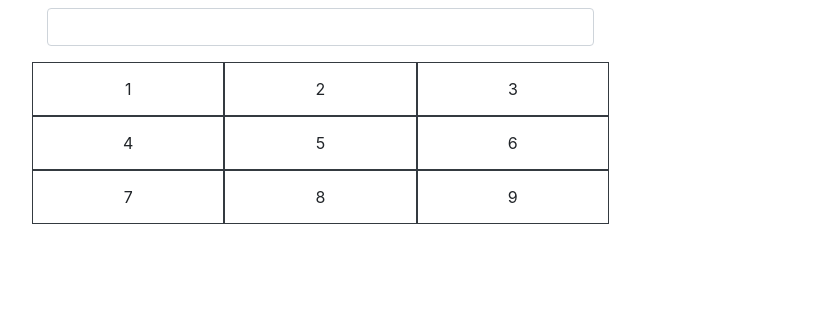
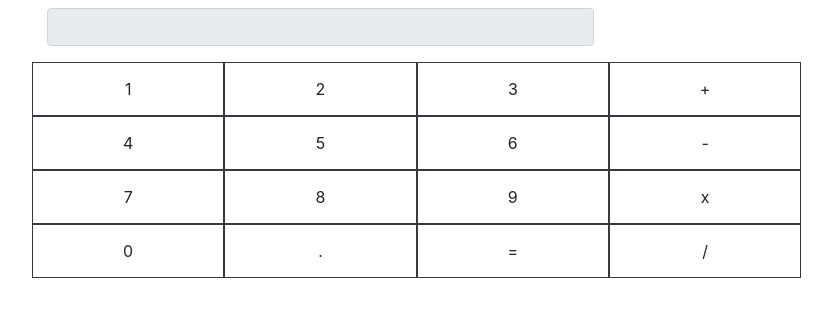
Before and after one commit to guru-sode/react-calculator, a React (Create React App) app: page / in a window 1280 px wide. Shown: the top 316 px of the page, without its empty margins (31-863 px from the left). Built offline with nearby package versions, Linux system fonts and the light colour scheme.

Commit message:
Add operators

```diff
--- a/src/App.js
+++ b/src/App.js
@@ -6,15 +6,40 @@ export default class App extends Component {
   constructor(props) {
     super(props);
     this.state = {
+      primaryValue: '',
+      secondaryValue: '',
+      displayFlag: true
     };
 
     this.handleClick = this.handleClick.bind(this)
   }
 
+  setValue(event){
+    console.log(this.state.displayFlag)
+    if(this.state.displayFlag === true){
+      const value = this.state.primaryValue+event.target.value
+      this.setState({
+        primaryValue: value
+      })
+    }
+
+    if(this.state.displayFlag === false){
+      const value = this.state.secondaryValue+event.target.value
+      this.setState({
+        secondaryValue: value
+      })
+    }
+  }
+
   handleClick(event) {
-    this.setState({
-      value: event.target.value
-    })
+    if(event.target.value === "+" || "-" || "*" || "/"){
+      this.setState({
+        displayFlag: false
+      })
+      const primary = parseInt(this.state.primaryValue)
+    }
+
+    setTimeout(this.setValue(event),300)
   }
 
   render() {
@@ -25,7 +50,7 @@ export default class App extends Component {
             <div className="col-md-6">
               <form>
                 <div className="form-group">
-                  <input type="text" className="form-control" id="display" value={this.state.value}/>
+                  <input disabled className="form-control" id="display" value={this.state.displayFlag === true ? this.state.primaryValue : this.state.secondaryValue}/>
                 </div>
               </form>
             </div>
@@ -40,6 +65,9 @@ export default class App extends Component {
             <div className="col-md-2 p-2 border border-dark">
               <button className="btn border-0" value="3" onClick={this.handleClick}>3</button>
             </div>
+            <div className="col-md-2 p-2 border border-dark">
+              <button className="btn border-0" value="+" onClick={this.handleClick}>+</button>
+            </div>
           </div>
           <div className="row">
             <div className="col-md-2 p-2 border border-dark">
@@ -50,6 +78,9 @@ export default class App extends Component {
             </div>
             <div className="col-md-2 p-2 border border-dark">
               <button className="btn border-0" value="6" onClick={this.handleClick}>6</button>
+            </div>
+            <div className="col-md-2 p-2 border border-dark">
+              <button className="btn border-0" value="-" onClick={this.handleClick}>-</button>
             </div>
           </div>
           <div className="row">
@@ -62,6 +93,23 @@ export default class App extends Component {
             <div className="col-md-2 p-2 border border-dark">
               <button className="btn border-0" value="9" onClick={this.handleClick}>9</button>
             </div>
+            <div className="col-md-2 p-2 border border-dark">
+              <button className="btn border-0" value="*" onClick={this.handleClick}>x</button>
+            </div>
+          </div>
+          <div className="row">
+            <div className="col-md-2 p-2 border border-dark">
+              <button className="btn border-0" value="0" onClick={this.handleClick}>0</button>
+            </div>
+            <div className="col-md-2 p-2 border border-dark">
+              <button className="btn border-0" value="." onClick={this.handleClick}>.</button>
+            </div>
+            <div className="col-md-2 p-2 border border-dark">
+              <button className="btn border-0" value="=" onClick={this.handleClick}>=</button>
+            </div>
+            <div className="col-md-2 p-2 border border-dark">
+              <button className="btn border-0" value="/" onClick={this.handleClick}>/</button>
+            </div>
           </div>
         </div>
       </div>
```
